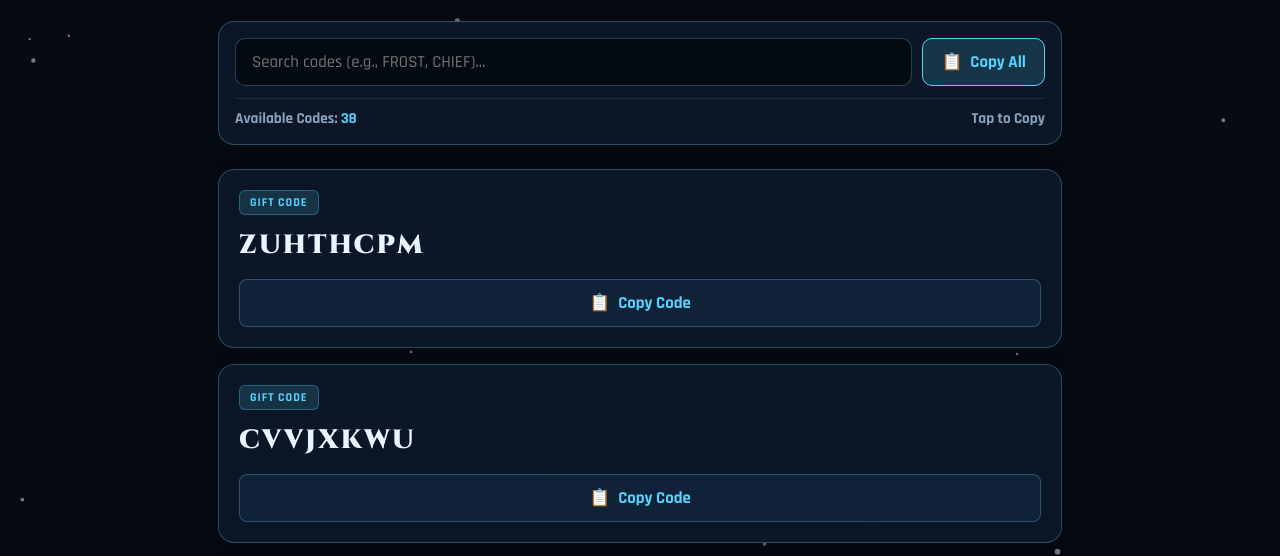
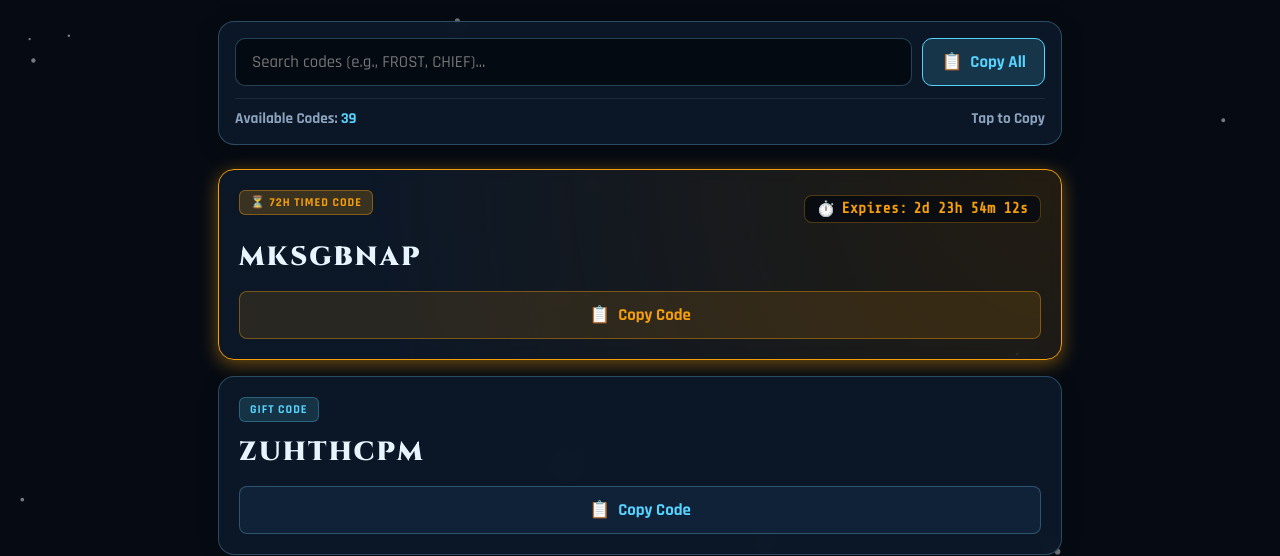
Before and after one commit to EU1-GUIDE/BETA-GUIDE, a plain HTML site: page codes.html in a window 1280 px wide. Shown: the part 225-781 px from the top of the page. Drawn offline with nearby package versions, Linux system fonts and the light colour scheme.

Commit message:
Update codes.html

```diff
--- a/codes.html
+++ b/codes.html
@@ -627,6 +627,18 @@
     <!-- Verified Gift Codes with Timed Codes at the Top -->
     <main class="codes-container" id="codesList">
 
+      <!-- ⏳ 72-HOUR TIMED CODE: MKSGBNAP (Released 8:30 AM CST, Expires 72h Later) -->
+      <div class="code-card temp-code" data-code="MKSGBNAP" data-expires="2026-11-11T08:30:00-06:00">
+        <div style="display: flex; justify-content: space-between; align-items: center; margin-bottom: 12px; flex-wrap: wrap; gap: 8px;">
+          <div class="card-meta-tag temp-tag">⏳ 72h Timed Code</div>
+          <div class="timer-badge">
+            <span>⏱️</span> Expires: <span class="timer-display">Calculating...</span>
+          </div>
+        </div>
+        <div class="code-title">MKSGBNAP</div>
+        <button class="btn-copy-code temp-btn" onclick="copyCode('MKSGBNAP')"><span>📋</span> Copy Code</button>
+      </div>
+
       <!-- ⏳ 3-DAY TIMED CODE: VWYTWXWM (Released 1:00 PM CST, Expires 3 Days Later) -->
       <div class="code-card temp-code" data-code="VWYTWXWM" data-expires="2026-11-06T13:00:00-06:00">
         <div style="display: flex; justify-content: space-between; align-items: center; margin-bottom: 12px; flex-wrap: wrap; gap: 8px;">
```
